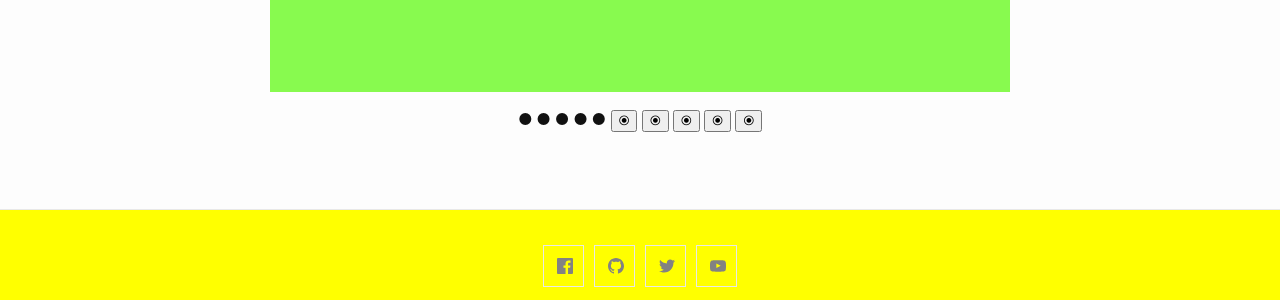
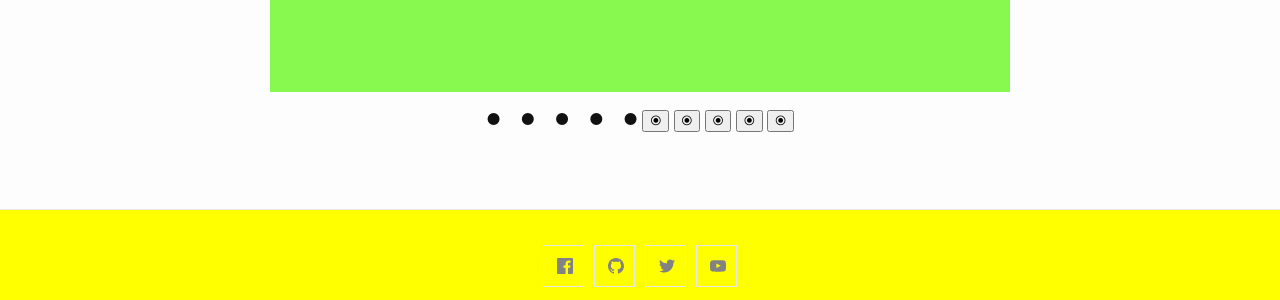
Before and after one commit to awkologist/dummie, a Jekyll site: the page built from weiteres.md, in a window 1280 px wide. Shown: the part 578-878 px from the top of the page. Built offline with Jekyll 4.4.1, drawn with Linux system fonts in a browser that asks for light colours; Markdown is read by kramdown in place of the engine named in the settings.

Commit message:
Update weiteres.md

```diff
--- a/weiteres.md
+++ b/weiteres.md
@@ -17,10 +17,10 @@ permalink: /gallery/
 <img class="dummieAbb" src="/dummie/images/abb-dummies.005.png" onclick="plusDivs(+1)">
 
 <center>
-<b onclick="currentDiv(1)">● </b>
-<b onclick="currentDiv(2)">● </b>
-<b onclick="currentDiv(3)">● </b>
-<b onclick="currentDiv(4)">● </b>
+<b onclick="currentDiv(1)">●&nbsp;&nbsp;&nbsp;&nbsp;</b>
+<b onclick="currentDiv(2)">●&nbsp;&nbsp;&nbsp;&nbsp;</b>
+<b onclick="currentDiv(3)">●&nbsp;&nbsp;&nbsp;&nbsp;</b>
+<b onclick="currentDiv(4)">●&nbsp;&nbsp;&nbsp;&nbsp;</b>
 <b onclick="currentDiv(5)">●</b>
 
 <button onclick="currentDiv(1)">⦿</button>
```
